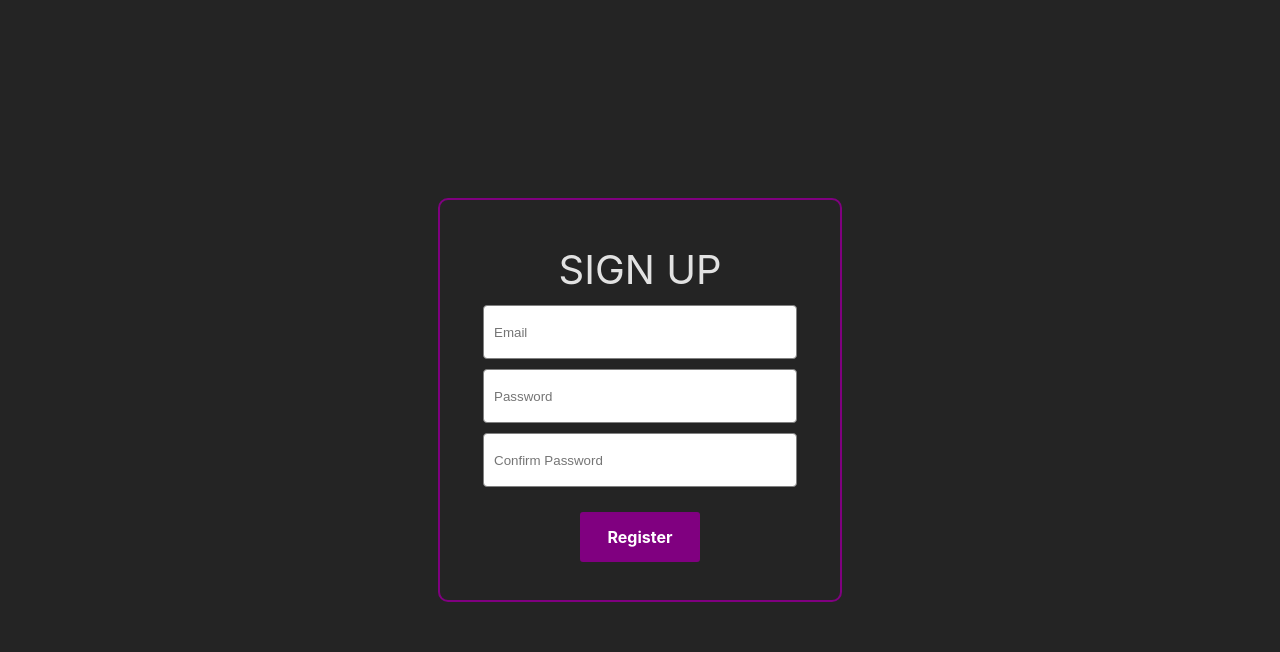
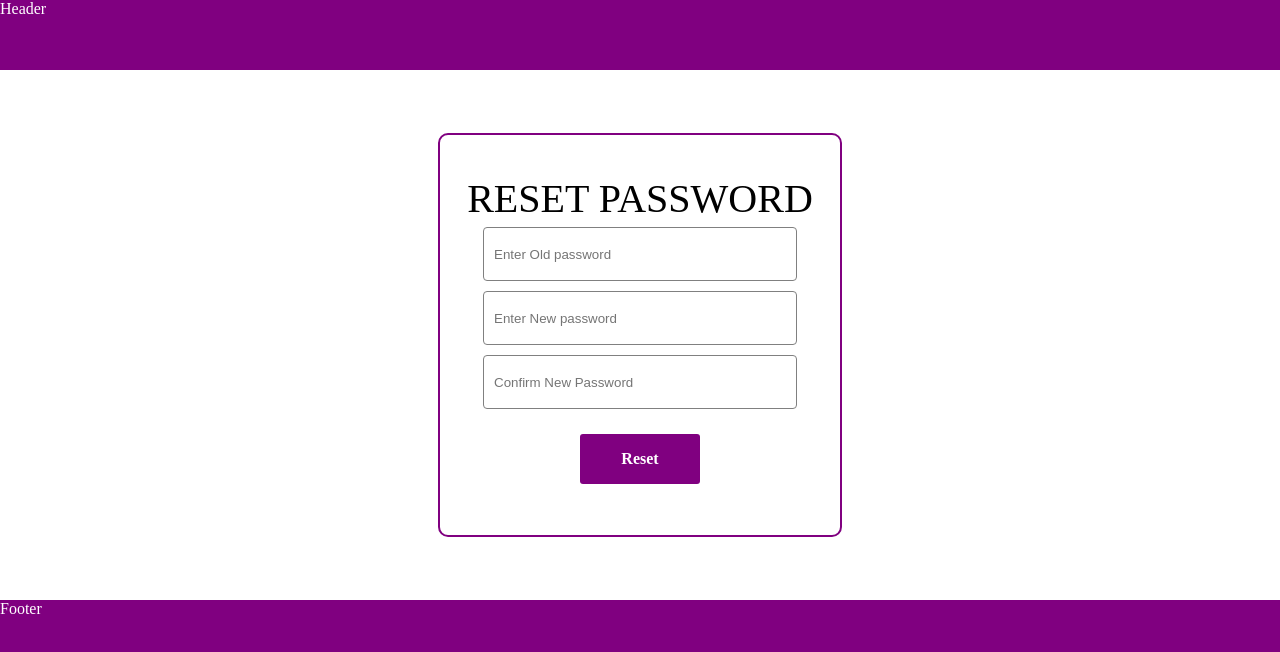
Before and after one commit to dev-sylv/EmailAuthFE, a React (Vite) app: page /reset-password in a window 1280 px wide. Shown: the top 652 px of the page. Built offline with nearby package versions, Linux system fonts and the light colour scheme.

Commit message:
saved routes

```diff
--- a/src/App.jsx
+++ b/src/App.jsx
@@ -1,11 +1,8 @@
 import React from 'react'
-import Register from './pages/Auth/Register'
 
 const App = () => {
   return (
-    <div>
-    <Register />
-    </div>
+    <div>App</div>
   )
 }
 
--- a/src/Routes/MainRoutes.tsx
+++ b/src/Routes/MainRoutes.tsx
@@ -3,6 +3,7 @@ import LayOut from "../components/Static/LayOut";
 import Register from "../pages/Auth/Register";
 import Login from "../pages/Auth/Login";
 import ResetPassword from "../pages/Auth/ResetPassword";
+import React from "react";
 
 export const MainRouter = createBrowserRouter([
   {
@@ -10,18 +11,17 @@ export const MainRouter = createBrowserRouter([
     element: <LayOut />,
     children: [
       {
-        path: "/register",
         index: true,
         element: <Register />,
       },
       {
         path: "/login",
-        index: true,
+
         element: <Login />,
       },
       {
         path: "/reset-password",
-        index: true,
+
         element: <ResetPassword />,
       },
     ],
--- a/src/components/Card.tsx
+++ b/src/components/Card.tsx
@@ -50,7 +50,7 @@ const Main = styled.div`
   flex-direction: column;
   align-items: center;
   :hover {
-    border: 1px solid white;
+    border: 2px solid black;
   }
 `;
 const Text = styled.div`
--- a/src/components/Static/Footer.tsx
+++ b/src/components/Static/Footer.tsx
@@ -6,7 +6,7 @@ const Footer = () => {
       style={{
         width: "100%",
         height: "200px",
-        backgroundColor: "indigo",
+        backgroundColor: "purple",
         color: "white",
       }}>
       Footer
--- a/src/index.css
+++ b/src/index.css
@@ -1,39 +1,10 @@
-:root {
-  font-family: Inter, system-ui, Avenir, Helvetica, Arial, sans-serif;
-  line-height: 1.5;
-  font-weight: 400;
-
-  color-scheme: light dark;
-  color: rgba(255, 255, 255, 0.87);
-  background-color: #242424;
-
-  font-synthesis: none;
-  text-rendering: optimizeLegibility;
-  -webkit-font-smoothing: antialiased;
-  -moz-osx-font-smoothing: grayscale;
-  -webkit-text-size-adjust: 100%;
-}
-
-a {
-  font-weight: 500;
-  color: #646cff;
-  text-decoration: inherit;
-}
-a:hover {
-  color: #535bf2;
-}
 
 body {
   margin: 0;
-  display: flex;
+  /* display: flex;
   align-items: center;
   justify-content: center;
-  /* place-items: center; */
+  place-items: center;
   min-width: 320px;
-  min-height: 100vh;
+  min-height: 100vh; */
 }
-
-h1 {
-  font-size: 3.2em;
-  line-height: 1.1;
-}
--- a/src/main.tsx
+++ /dev/null
@@ -1,10 +0,0 @@
-import React from "react";
-import ReactDOM from "react-dom/client";
-import App from "./App";
-import "./index.css";
-
-ReactDOM.createRoot(document.getElementById("root") as HTMLElement).render(
-  <React.StrictMode>
-    <App />
-  </React.StrictMode>
-);
--- a/src/pages/Auth/Login.tsx
+++ b/src/pages/Auth/Login.tsx
@@ -26,7 +26,7 @@ export default Login;
 
 const Main = styled.div`
   display: flex;
-  height: 100vh;
+  height: calc(100vh - 270px);
   width: 100%;
   justify-content: center;
   align-items: center;
--- a/src/pages/Auth/Register.tsx
+++ b/src/pages/Auth/Register.tsx
@@ -27,7 +27,7 @@ export default Register;
 
 const Main = styled.div`
   display: flex;
-  height: 100vh;
+  height: calc(100vh - 270px);
   width: 100%;
   justify-content: center;
   align-items: center;
--- a/src/pages/Auth/ResetPassword.tsx
+++ b/src/pages/Auth/ResetPassword.tsx
@@ -1,6 +1,6 @@
 import React from "react";
 import styled from "styled-components";
-import Card from "../../component/Card";
+import Card from "../../components/Card";
 
 const ResetPassword = () => {
   return (
@@ -27,7 +27,7 @@ export default ResetPassword;
 
 const Main = styled.div`
   display: flex;
-  height: 100vh;
+  height: calc(100vh - 270px);
   width: 100%;
   justify-content: center;
   align-items: center;
```
Also changed, not shown: src/main.jsx (added, +12 -0 lines).
